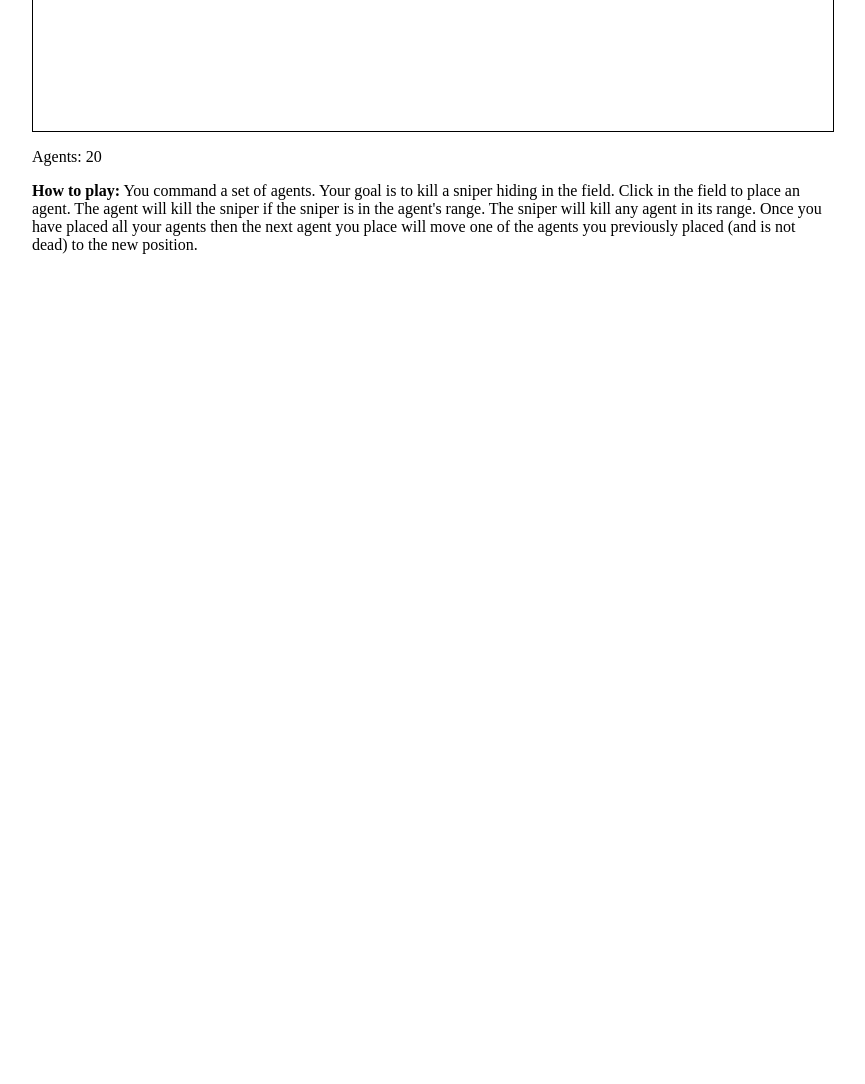
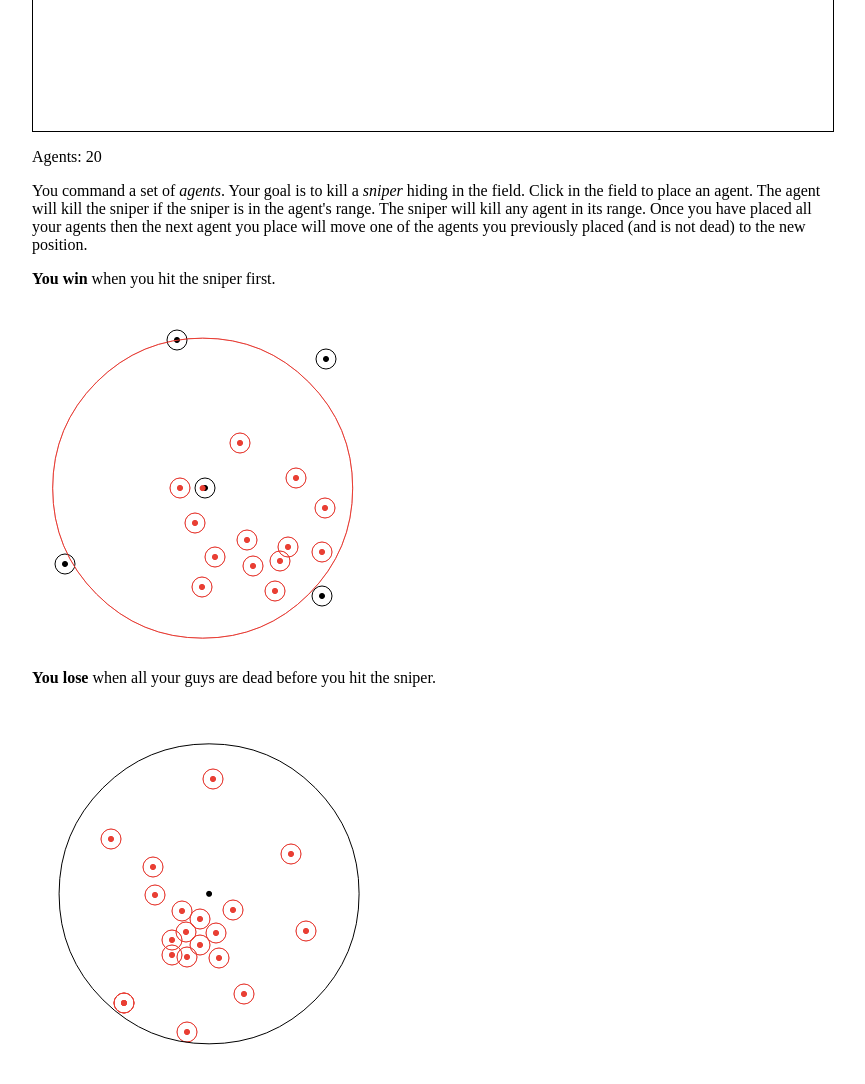
Before and after one commit to tantalor/sniper, a plain HTML site: page index.html in a window 1280 px wide. Shown: the part 500-1584 px from the top of the page, without its empty margins (208-1073 px from the left). Before the commit the page ends 800 px from the top, so only its background shows below. Drawn offline with Linux system fonts and the light colour scheme.

Commit message:
added examples of end states

```diff
--- a/index.html
+++ b/index.html
@@ -24,13 +24,18 @@ body {
 <div id="paper"></div>
 <p id="info"><label>Agents:</label> <span id="agents"></span></p>
 <p>
-  <b>How to play:</b> You command a set of agents. Your goal is to kill a sniper
-  hiding in the field. Click in the field to place an agent. The agent will kill
-  the sniper if the sniper is in the agent's range. The sniper will kill any
-  agent in its range. Once you have placed all your agents then the next agent
-  you place will move one of the agents you previously placed (and is not dead)
-  to the new position.
+  You command a set of <em>agents</em>. Your goal is to kill a
+  <em>sniper</em> hiding in the field. Click in the field to place an agent. The
+  agent will kill the sniper if the sniper is in the agent's range. The sniper
+  will kill any agent in its range. Once you have placed all your agents then
+  the next agent you place will move one of the agents you previously placed
+  (and is not dead) to the new position.
 <p>
+  <b>You win</b> when you hit the sniper first.
+<p><img src="win.png">
+<p>
+  <b>You lose</b> when all your guys are dead before you hit the sniper.
+<p><img src="lose.png">
 <script src="raphael-min.js" type="text/javascript" charset="utf-8"></script>
 <script src="sniper.js" type="text/javascript" charset="utf-8"></script>
 </body>
```
Also changed, not shown: lose.png (added), win.png (added).
